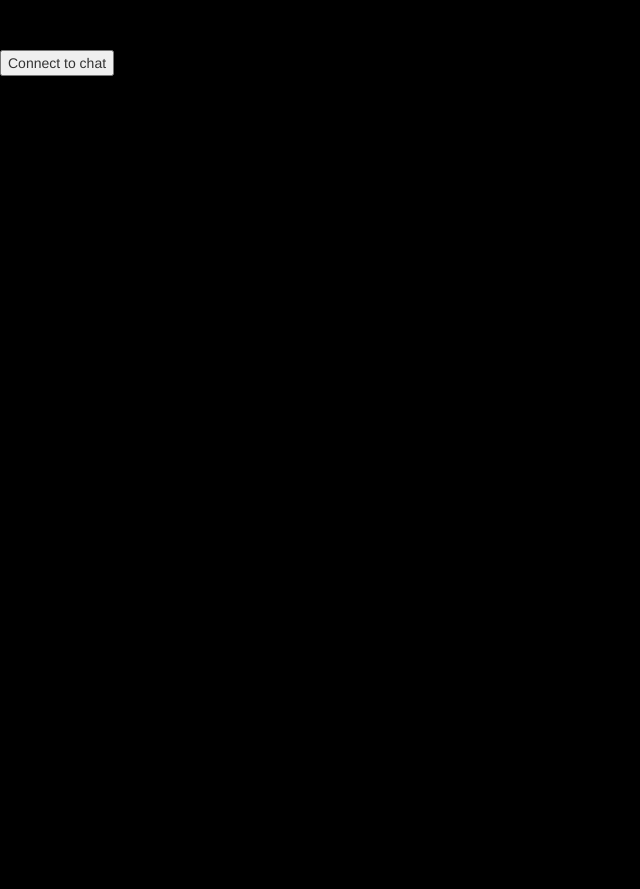
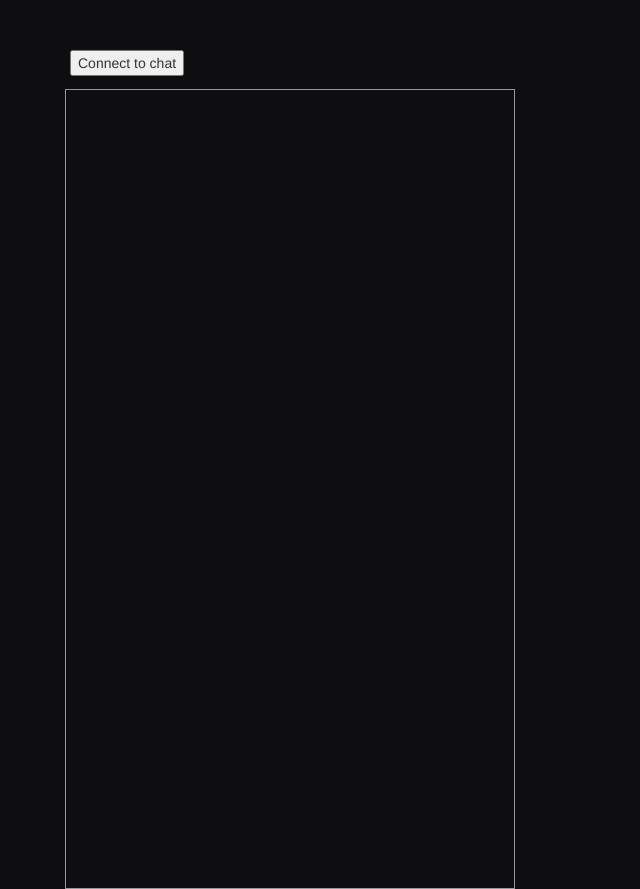
Before and after one commit to MilesBradt/Multi-Chat, a plain HTML site: page index.html in a window 1280 px wide. Shown: the whole page, without its empty margins (0-640 px from the left). Before the commit the page ends 800 px from the top, so only its background shows below. Drawn offline with nearby package versions, Linux system fonts and the light colour scheme.

Commit message:
dark mode?

```diff
--- a/public/stylesheets/style.css
+++ b/public/stylesheets/style.css
@@ -1,8 +1,26 @@
 body {
-    padding-top:50px;
-    background-color: black;
+    padding-top: 50px;
+    background-color: #0e0e10;
 }
 
-#chat {
-    color: white;
+button {
+    margin-left: 5em;
 }
+
+#chat-container {
+    background-color: #0e0e10;
+    height: 800px;
+    width: 450px;
+    float: left;
+    font-size: 13px;
+    margin-left: 5em;
+    margin-top: 1em;
+    border-style: solid;
+    border-color: #979799;
+    border-width: 0.1em;
+}
+
+.chatLines {
+    padding-top: 0.4em;
+    padding-bottom: 0.4em;
+}
```
